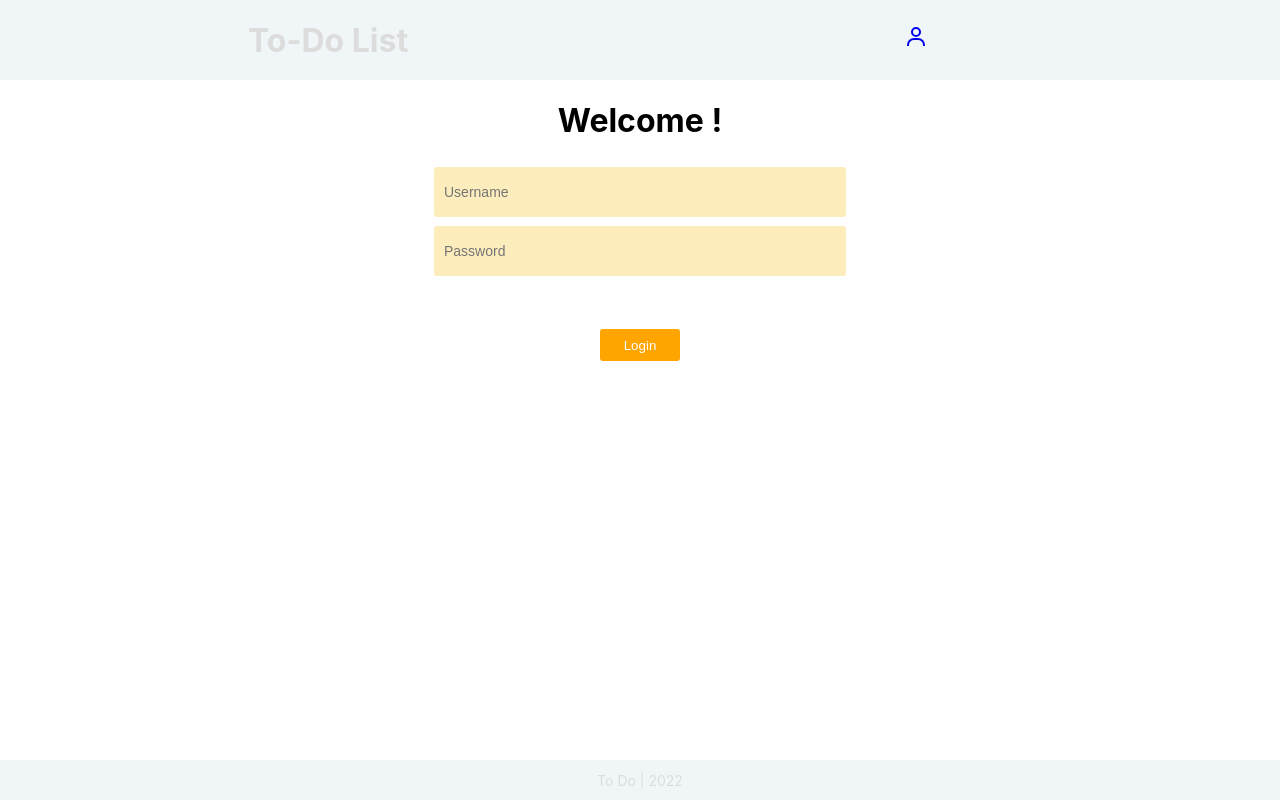
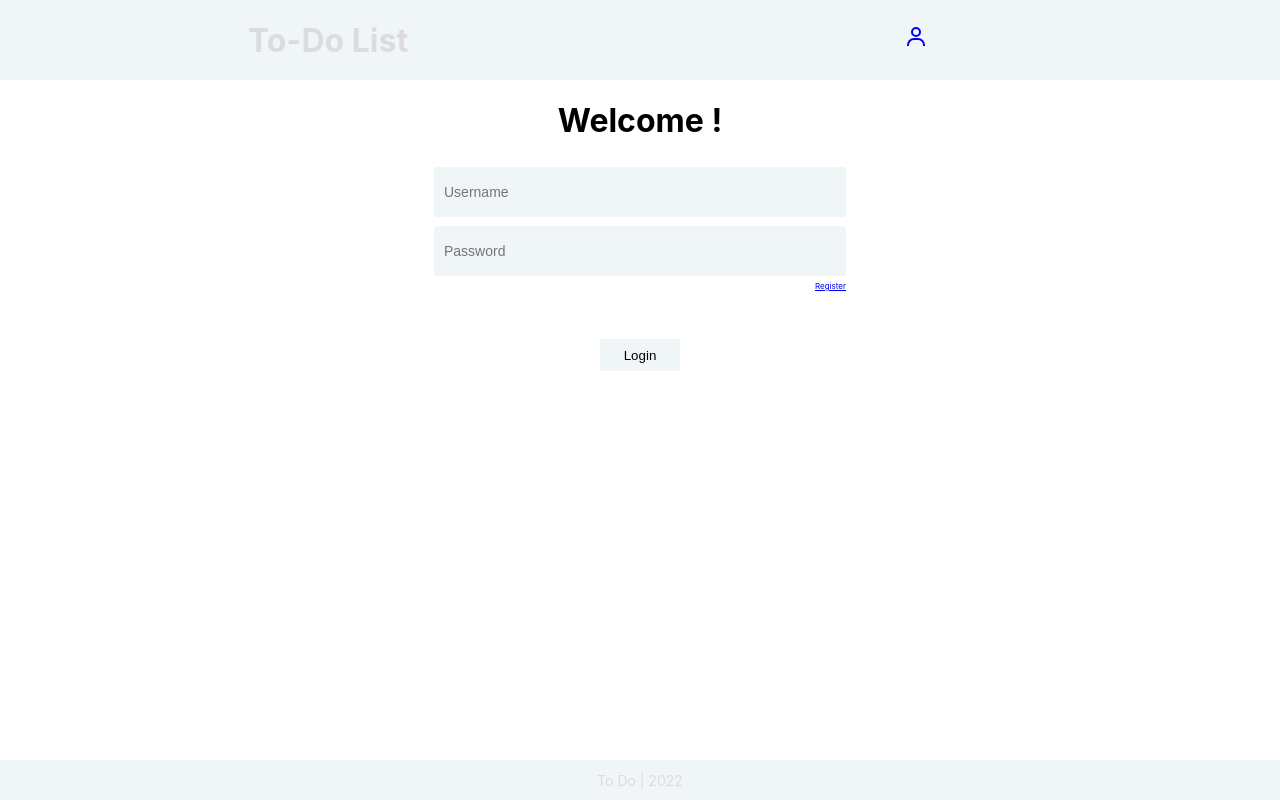
Before and after one commit to kursatsmsek/react-todo-front, a React (Create React App) app: page /auth in a window 1280 px wide. Built offline with nearby package versions, Linux system fonts and the light colour scheme.

Commit message:
loading bar added

```diff
--- a/package.json
+++ b/package.json
@@ -10,6 +10,7 @@
     "react": "^18.2.0",
     "react-dom": "^18.2.0",
     "react-icons": "^4.4.0",
+    "react-loader-spinner": "^5.3.4",
     "react-router-dom": "^6.3.0",
     "react-scripts": "5.0.1",
     "web-vitals": "^2.1.4"
--- a/src/pages/Auth/Auth.js
+++ b/src/pages/Auth/Auth.js
@@ -38,6 +38,9 @@ const Auth = () => {
         <div className='authPasswordInputDiv'>
           <input className='authPasswordInput' placeholder='Password' onChange={(e) => setData({...data, password: e.target.value})}/>
         </div>
+        <div className='registerLinkDiv'>
+          Register
+        </div>
         <div className='loginButtonDiv'>
           <button className='loginButton' onClick={loginButtonClick}>Login</button>
         </div>
--- a/src/pages/Auth/style.css
+++ b/src/pages/Auth/style.css
@@ -11,7 +11,7 @@
   border: none;
   border-radius: 3px;
   padding-left: 10px;
-  background-color: rgb(253, 237, 188);
+  background-color: rgb(240 245 247);
   font-size: 14px;
 }
 
@@ -25,11 +25,20 @@
   height: 2rem;
   border: none;
   border-radius: 3px;
-  background-color: orange;
-  color: white;
+  background-color: rgb(240 245 247);
   cursor: pointer;
 }
 
 .loginButton:hover {
-  background-color: rgb(240, 161, 12);
+  background-color: rgb(228, 231, 232);
 }
+
+.registerLinkDiv {
+  font-size: 8px;
+  margin-right: 0.3rem;
+  color: blue;
+  display: flex;
+  justify-content: end;
+  text-decoration: underline;
+  cursor: pointer;
+}
--- a/src/pages/Home/Home.js
+++ b/src/pages/Home/Home.js
@@ -4,6 +4,7 @@ import { GrStatusGoodSmall } from 'react-icons/gr'
 import { changeDoneStatus, deleteToDo, getTodoList } from '../../apiCalls'
 import { MdDelete } from 'react-icons/md'
 import { useNavigate } from 'react-router-dom'
+import { MagnifyingGlass } from 'react-loader-spinner'
 
 const Home = () => {
 
@@ -14,8 +15,7 @@ const Home = () => {
   useEffect(() => {
     if(localStorage.getItem("userId") == null) {
       navigate("/auth")
-    }
-
+    } else {
       getTodoList()
       .then((res) => {
         setData(res.data)
@@ -23,6 +23,7 @@ const Home = () => {
       .catch((err) => {
         console.log(err)
       })
+    }
   }, [])
 
   const updateTodoList = () => {
@@ -90,7 +91,18 @@ const Home = () => {
       </div>
     </div>
     :
-    <div>Loading</div>
+    <div className='loadingBarDiv'>
+      <MagnifyingGlass
+        visible={true}
+        height="80"
+        width="80"
+        ariaLabel="MagnifyingGlass-loading"
+        wrapperStyle={{}}
+        wrapperClass="MagnifyingGlass-wrapper"
+        glassColor = '#c0efff'
+        color = '#e15b64'
+      />
+    </div>
   )
 }
 
--- a/src/pages/Home/style.css
+++ b/src/pages/Home/style.css
@@ -90,3 +90,10 @@
   display: flex;
   align-items: center;
 }
+
+.loadingBarDiv {
+  display: flex;
+  height: 80%;
+  justify-content: center;
+  align-items: center;
+}
```
Also changed, not shown: src/components/Navbar/Navbar.js (line endings or trailing spaces), 1 other file (tests, documents, lock files or other folders). Lines whose indentation alone changed are shown as unchanged.
